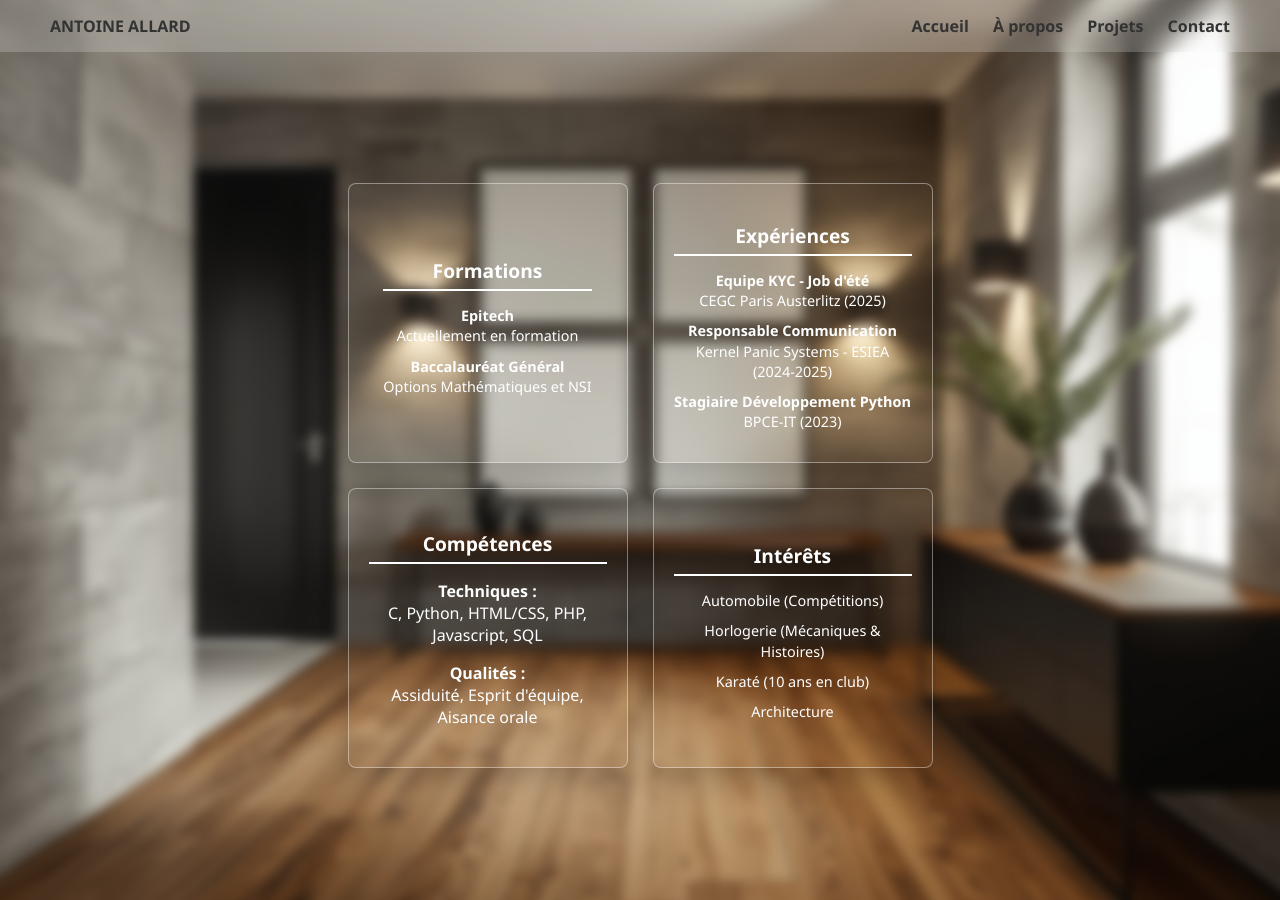
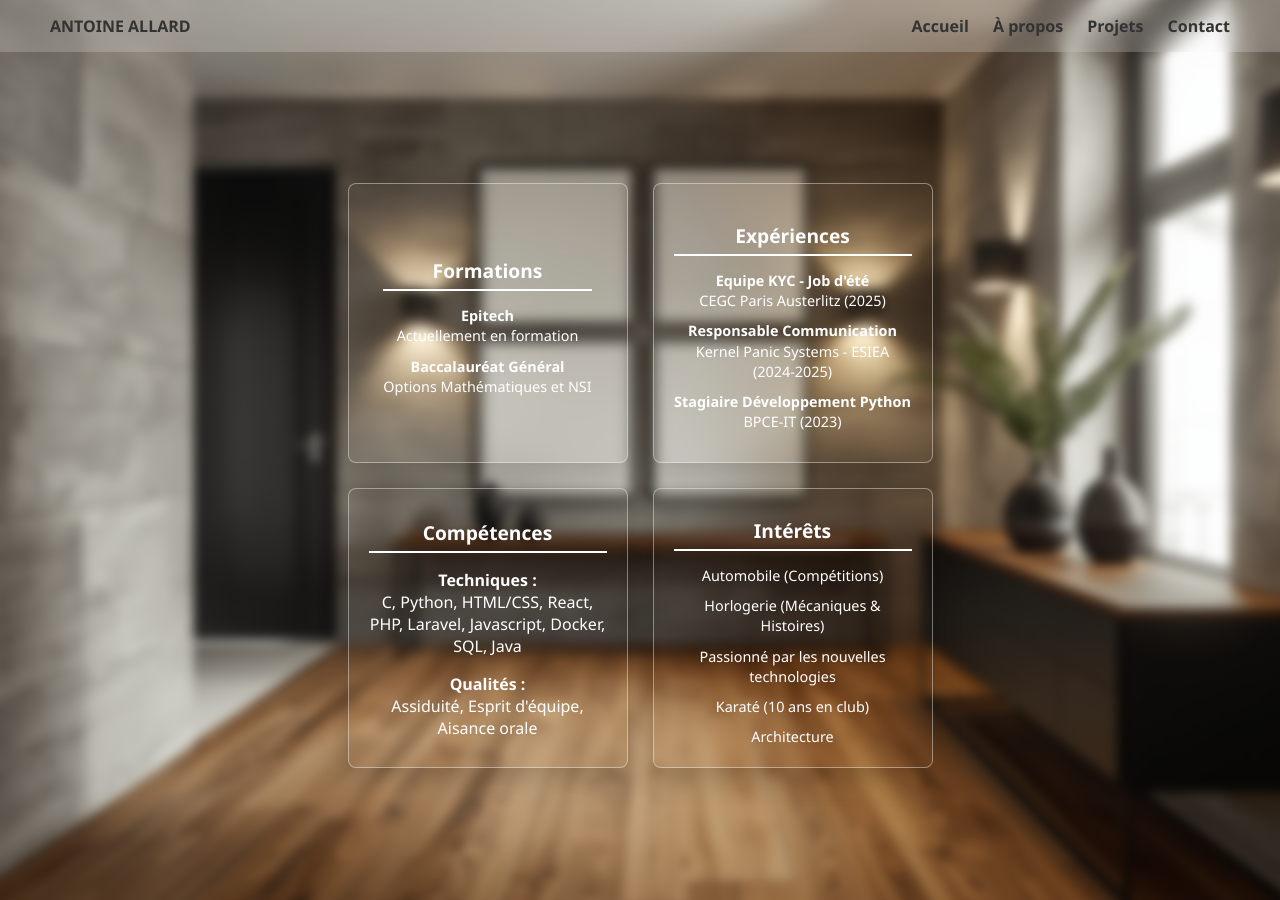
Before and after one commit to AntoineAll/Portfolio, a Jekyll site: the page built from about.markdown, in a window 1280 px wide. Built offline with Jekyll 4.4.1, drawn with Linux system fonts in a browser that asks for light colours.

Commit message:
[FIX]: adding some about content

```diff
--- a/about.markdown
+++ b/about.markdown
@@ -21,13 +21,14 @@ experiences:
 
 # Tableau 3: Compétences
 competences:
-  techniques: "C, Python, HTML/CSS, PHP, Javascript, SQL"
+  techniques: "C, Python, HTML/CSS, React, PHP, Laravel, Javascript, Docker, SQL, Java"
   qualites: "Assiduité, Esprit d'équipe, Aisance orale"
 
 # Tableau 4: Centres d'intérêt
 interets:
   - "Automobile (Compétitions)"
   - "Horlogerie (Mécaniques & Histoires)"
+  - "Passionné par les nouvelles technologies"
   - "Karaté (10 ans en club)"
   - "Architecture"
 ---
```
